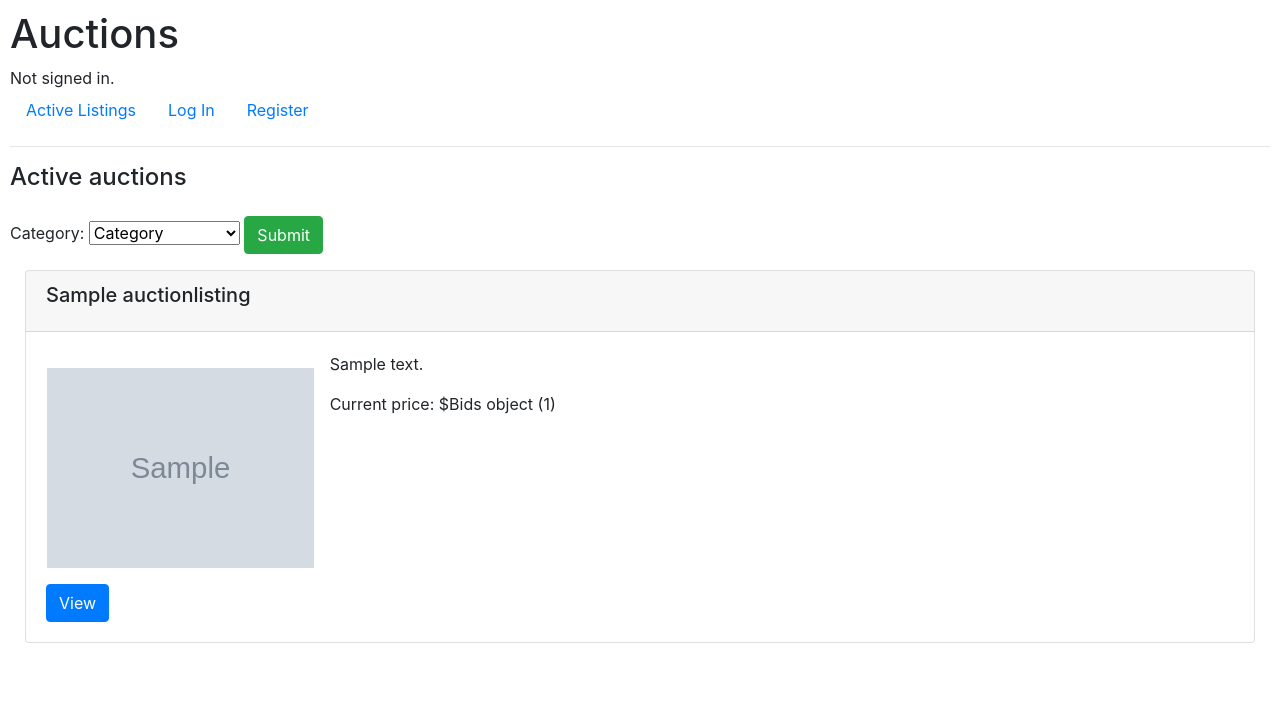
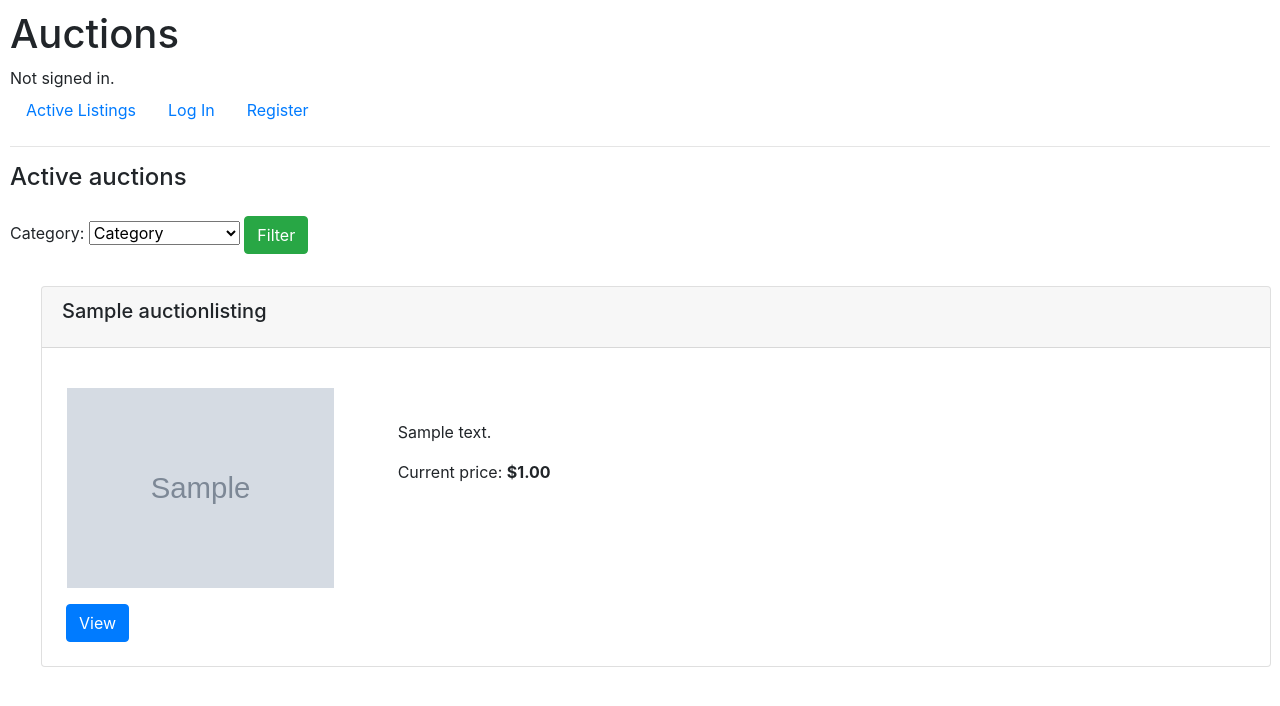
Before and after one commit to luricl/e-commerce, a Django app: page / in a window 1280 px wide. Shown: the top 706 px of the page. Run offline with Django 3.2, Linux system fonts and the light colour scheme; tables that the repository leaves empty hold one stand-in row (values such as "Sample post"); grey boxes marked "Sample" are stand-in pictures; some libraries are stand-ins or nearby versions.

Commit message:
fix category filter bugs

```diff
--- a/auctions/templates/auctions/index.html
+++ b/auctions/templates/auctions/index.html
@@ -15,27 +15,31 @@
             aria-label="Default select example">
             <option selected>Category</option>
             {% for category in  categories %}
-            <option value="{{ category.name }}">{{ category.name }}</option>
+                <option value="{{ category.name }}">{{ category.name }}</option>
             {% endfor %}
         </select>
-        <input type="submit" class="btn btn-success my-3"/>
+        <input type="submit" class="btn btn-success my-3" value="Filter"/>
     </form>
 
     {% if auctions %}
     {% for auction in auctions %}
-        <div class="col" >
+        <div class="col m-3" >
             <div class="card">
                 <div class="card-header">
                     <h5 class="card-title">{{ auction.title }}</h5>
                 </div>
-                <div class="card-body">
+                <div class="card-body m-1">
                     <div class="row">
                         <div class="card-image m-3">
                             <img src="{{ auction.image_url }}" height="200px" width="auto">
                         </div>
-                        <div>
+                        <div class="m-5">
                             <p class="card-text">{{ auction.description }}</p>
-                            <p class="card-text">Current price: ${{ auction.current_bid }}</p>
+                            {% if auction.current_bid %}
+                            <p class="card-text">Current price: <strong>${{ auction.current_bid.value }}</strong></p>
+                            {% else %}
+                            <p class="card-text">Current price: <strong>${{ auction.starting_price }}</strong></p>
+                            {% endif %}
                         </div>
                     </div>
                     <a href="{% url 'show_auction' auction.title %}" class="btn btn-primary">View</a>
--- a/auctions/templates/auctions/login.html
+++ b/auctions/templates/auctions/login.html
@@ -8,7 +8,7 @@
         <div>{{ message }}</div>
     {% endif %}
 
-    <form action="{% url 'login' %}" method="post">
+    <form action="{% url 'login' %}" method="post" class="p-3">
         {% csrf_token %}
         <div class="form-group">
             <input autofocus class="form-control" type="text" name="username" placeholder="Username">
--- a/auctions/views.py
+++ b/auctions/views.py
@@ -13,8 +13,9 @@
     categories = Categories.objects.all()
 
     if request.method == "POST":
-        category = Categories.objects.get(name=request.POST.get("category"))
-        auctions = auctions.filter(category=category)
+        if request.POST.get("category") != "Category":
+            category = Categories.objects.get(name=request.POST.get("category"))
+            auctions = auctions.filter(category=category)
 
     return render(request, "auctions/index.html", {
             "auctions" : auctions,
@@ -86,7 +87,7 @@
                     title=request.POST.get("title"),
                     author = author,
                     description=request.POST.get("description"),
-                    starting_bid=float(request.POST.get("starting bid")),
+                    starting_price=float(request.POST.get("starting bid")),
                     image_url=request.POST.get("image"),
                     category=category
                 )
@@ -99,7 +100,7 @@
                     title=request.POST.get("title"),
                     author = author,
                     description=request.POST.get("description"),
-                    starting_bid=float(request.POST.get("starting bid")),
+                    starting_price=float(request.POST.get("starting bid")),
                     image_url=request.POST.get("image"),
                     category=None
                 )
@@ -125,16 +126,13 @@
     comments = Comments.objects.filter(auction=auction)
 
     # initializing variables
-    current_price = 0
-    num_of_bids = 0
+    min_bid = auction.starting_price
     winner = None
     in_watchlist = False
 
-    if bids:
-        current_price = bids.order_by('-value')[0].value
-        min_bid = float(current_price) + 0.01
-        winner = bids.order_by('-value')[0].user
-        num_of_bids = len(bids)
+    if auction.current_bid:
+        min_bid = float(auction.current_bid.value) + 0.01
+        winner = auction.current_bid.user
 
     if request.user.is_authenticated:
         user = User.objects.get(username=request.user.username)
@@ -146,9 +144,8 @@
         "auction": auction,
         "bids": bids,
         "winner": winner,
-        "current_price": current_price,
         "min_bid": min_bid,
-        "num_of_bids": num_of_bids,
+        "num_of_bids": len(bids),
         "comments": comments,
         "in_watchlist": in_watchlist
     })
@@ -204,13 +201,21 @@
 
 
 def bid(request, auction_id):
-    auction = AuctionListings.objects.get(id=auction_id)
-    bid_value = request.POST["bid"]
+    try:
+        auction = AuctionListings.objects.get(id=auction_id)
+        bid_value = float(request.POST["bid"])
 
-    new_bid = Bids(user=request.user, auction=auction, value=bid_value)
-    new_bid.save()
+        new_bid = Bids(user=request.user, auction=auction, value=bid_value)
+        new_bid.save()
 
-    messages.success(request, "Bid added!")
+
+        auction.current_bid = new_bid
+        auction.save()
+
+        messages.success(request, "Bid added!")
+
+    except:
+        messages.error(request, "Error!")
 
     return HttpResponseRedirect(reverse(show_auction, kwargs={"item": auction.title}))
 
```
Also changed, not shown: auctions/templates/auctions/auction.html (+8 -5 lines).
